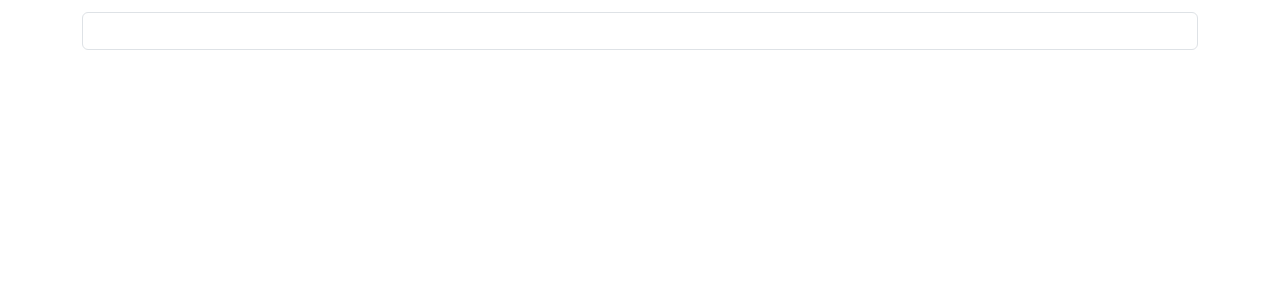
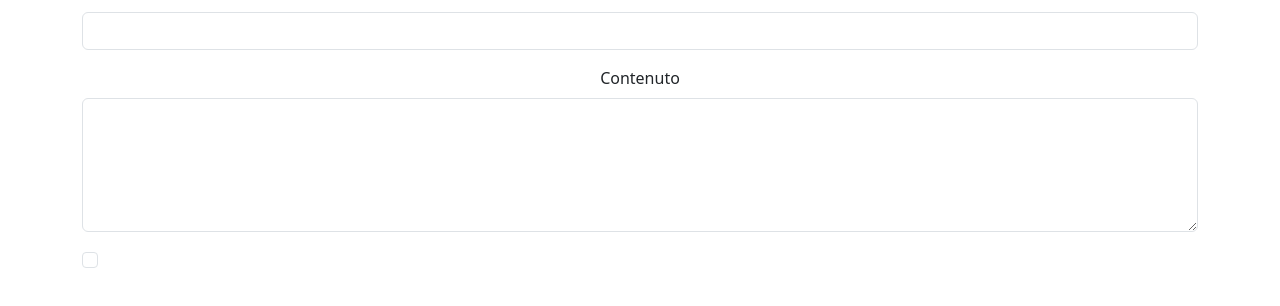
Before and after one commit to GennaroBuonomo/react-post-form, a React (Vite) app: page / in a window 1280 px wide. Shown: the part 186-492 px from the top of the page. Built offline with nearby package versions, Linux system fonts and the light colour scheme.

Commit message:
creazione del contenuto ora inizio la creazione della checkbox

```diff
--- a/src/components/PostForm.jsx
+++ b/src/components/PostForm.jsx
@@ -15,8 +15,13 @@ const PostForm = () => {
         <input type="text" className="form-control" id="title" name="title" />
       </div>
 
-      <div className="form-ceck mb-3">
+      <div className="mb-3">
+        <label for="body" className="form-label">Contenuto</label>
+        <textarea className="form-control" id="body" name="body" rows="5"></textarea>
+      </div>
 
+      <div className="form-check mb-3">
+        <input className="form-check-input" type="checkbox" id="public" name="public" />
       </div>
     </form>
    </div>
```
